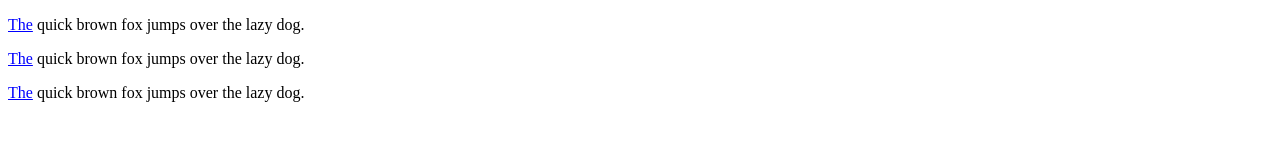
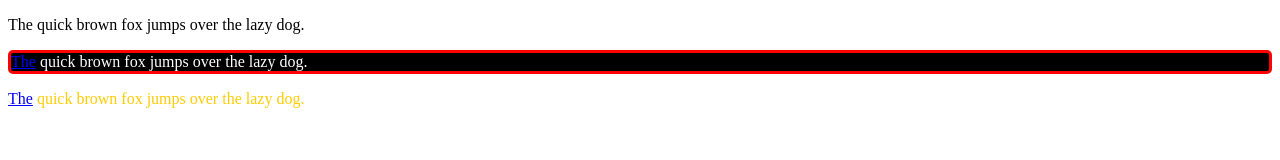
Before and after one commit to MatthewJ224/MatthewJ224.github.io, a plain HTML site: page assessment2.html in a window 1280 px wide. Drawn offline with Linux system fonts and the light colour scheme.

Commit message:
Update assessment2.html

```diff
--- a/assessment2.html
+++ b/assessment2.html
@@ -10,21 +10,21 @@
 
 
 <body>
-<p>
+<p class="Class1>
 
 <a href="https://www.behindthename.com/random/">The</a> quick brown fox jumps over the lazy dog.
 
 </p>
 
 
-<p>
+<p class="Class2">
 
 <a href="http://littletonpublicschools.net/schools/arapahoe-high-school">The</a> quick brown fox jumps over the lazy dog.
 
 </p>
 
 
-<p>
+<p id="Id1">
 
 <a href="https://www.behindthename.com/random/">The</a> quick brown fox jumps over the lazy dog.
 
```
